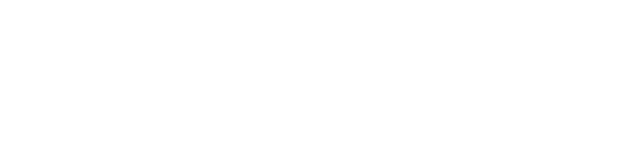
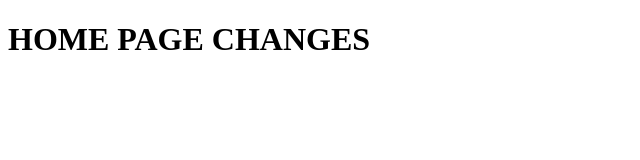
Before and after one commit to pidg0015/pidg0015.github.io, a plain HTML site: page final/index.html in a window 1280 px wide. Shown: the whole page, without its empty margins (0-640 px from the left). Drawn offline with Linux system fonts and the light colour scheme.

Commit message:
Update index.html

```diff
--- a/final/index.html
+++ b/final/index.html
@@ -4,6 +4,6 @@
 	<title></title>
 </head>
 <body>
-
+	<h1>HOME PAGE CHANGES</h1>
 </body>
 </html>
```
